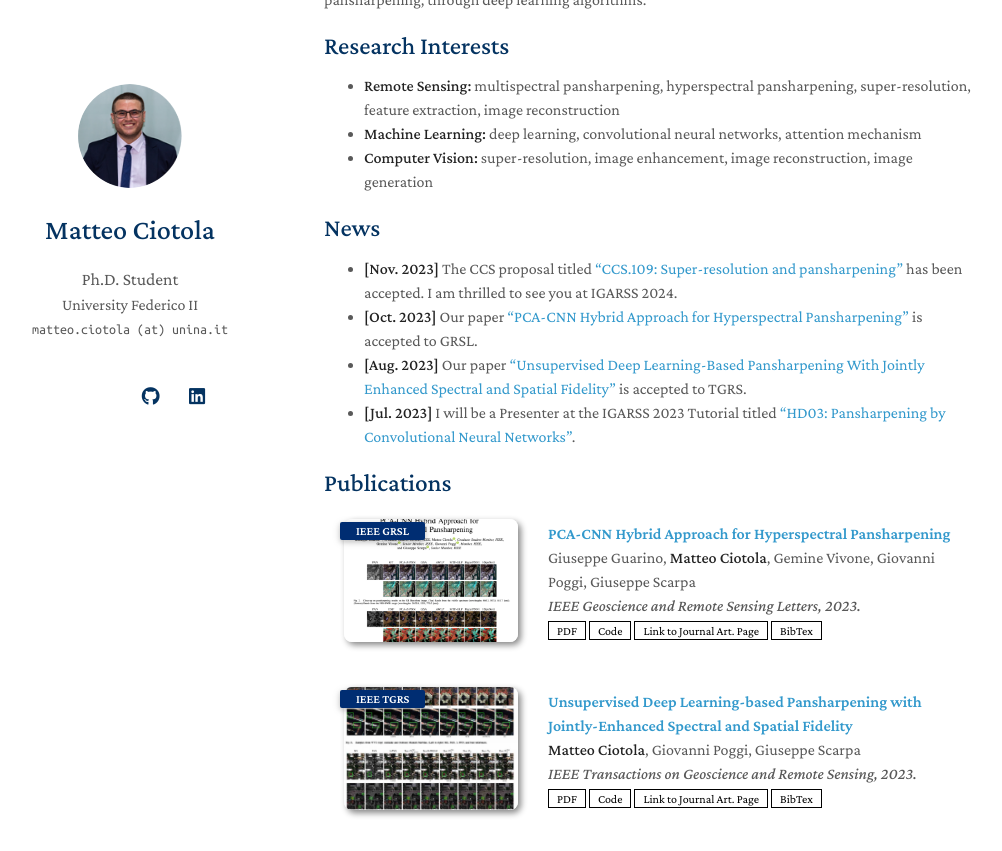
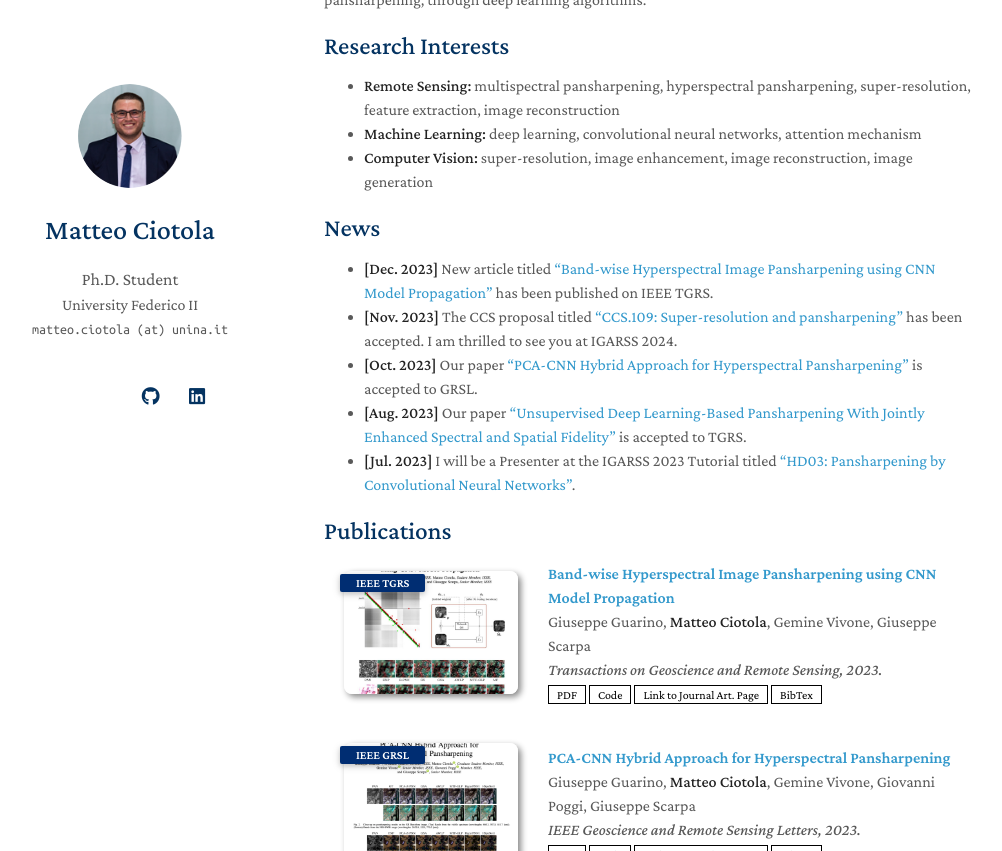
Before and after one commit to matciotola/matciotola.github.io, a Jekyll site: the page built from index.md, in a window 1280 px wide and 900 px high, scrolled down 313 px, cut to the strip 0-851 px from the top of the window. Shown: the whole strip, without its empty margins (146-1148 px from the left). Built offline with Jekyll 4.4.1, drawn with Linux system fonts in a browser that asks for light colours; nearby versions of some CDN libraries; a style sheet for code colours, icons or effects is not loaded; our own code applies the rules of GitHub Pages for plain Markdown files.

Commit message:
update new article

```diff
--- a/_data/publications.yml
+++ b/_data/publications.yml
@@ -1,4 +1,14 @@
 main:
+
+  - title: Band-wise Hyperspectral Image Pansharpening using CNN Model Propagation
+    authors: Giuseppe Guarino, <strong>Matteo Ciotola</strong>, Gemine Vivone, Giuseppe Scarpa
+    conference_short: IEEE TGRS
+    conference: Transactions on Geoscience and Remote Sensing, 2023.
+    pdf: https://ieeexplore.ieee.org/stamp/stamp.jsp?tp=&arnumber=10341305
+    code: https://github.com/giu-guarino/R-PNN
+    page: https://ieeexplore.ieee.org/document/10341305
+    bibtex: ./bibs/r-pnn.txt
+    image: ./assets/img/articles/r-pnn.jpeg
 
   - title: PCA-CNN Hybrid Approach for Hyperspectral Pansharpening
     authors: Giuseppe Guarino, <strong>Matteo Ciotola</strong>, Gemine Vivone, Giovanni Poggi, Giuseppe Scarpa
--- /dev/null
+++ b/bibs/r-pnn.txt
@@ -0,0 +1,10 @@
+@ARTICLE{Guarino2023RPNN,
+  author={Guarino, Giuseppe and Ciotola, Matteo and Vivone, Gemine and Scarpa, Giuseppe},
+  journal={IEEE Transactions on Geoscience and Remote Sensing},
+  title={Band-wise Hyperspectral Image Pansharpening using CNN Model Propagation},
+  year={2023},
+  volume={},
+  number={},
+  pages={1-1},
+  doi={10.1109/TGRS.2023.3339337}
+}
--- a/index.md
+++ b/index.md
@@ -14,7 +14,7 @@ I received the B.Sc. and M.Sc. degrees (cum laude) in Automation Engineering fro
 
 
 ## News
-
+- **[Dec. 2023]** New article titled ["Band-wise Hyperspectral Image Pansharpening using CNN Model Propagation"](https://ieeexplore.ieee.org/document/10341305) has been published on IEEE TGRS.
 - **[Nov. 2023]** The CCS proposal titled ["CCS.109: Super-resolution and pansharpening"](https://www.2024.ieeeigarss.org/community_contributed_sessions.php) has been accepted. I am thrilled to see you at IGARSS 2024.
 - **[Oct. 2023]** Our paper ["PCA-CNN Hybrid Approach for Hyperspectral Pansharpening"](https://ieeexplore.ieee.org/abstract/document/10288481) is accepted to GRSL.
 - **[Aug. 2023]** Our paper ["Unsupervised Deep Learning-Based Pansharpening With Jointly Enhanced Spectral and Spatial Fidelity"](https://ieeexplore.ieee.org/abstract/document/10198408) is accepted to TGRS.
```
Also changed, not shown: assets/img/articles/r-pnn.jpeg (added).
